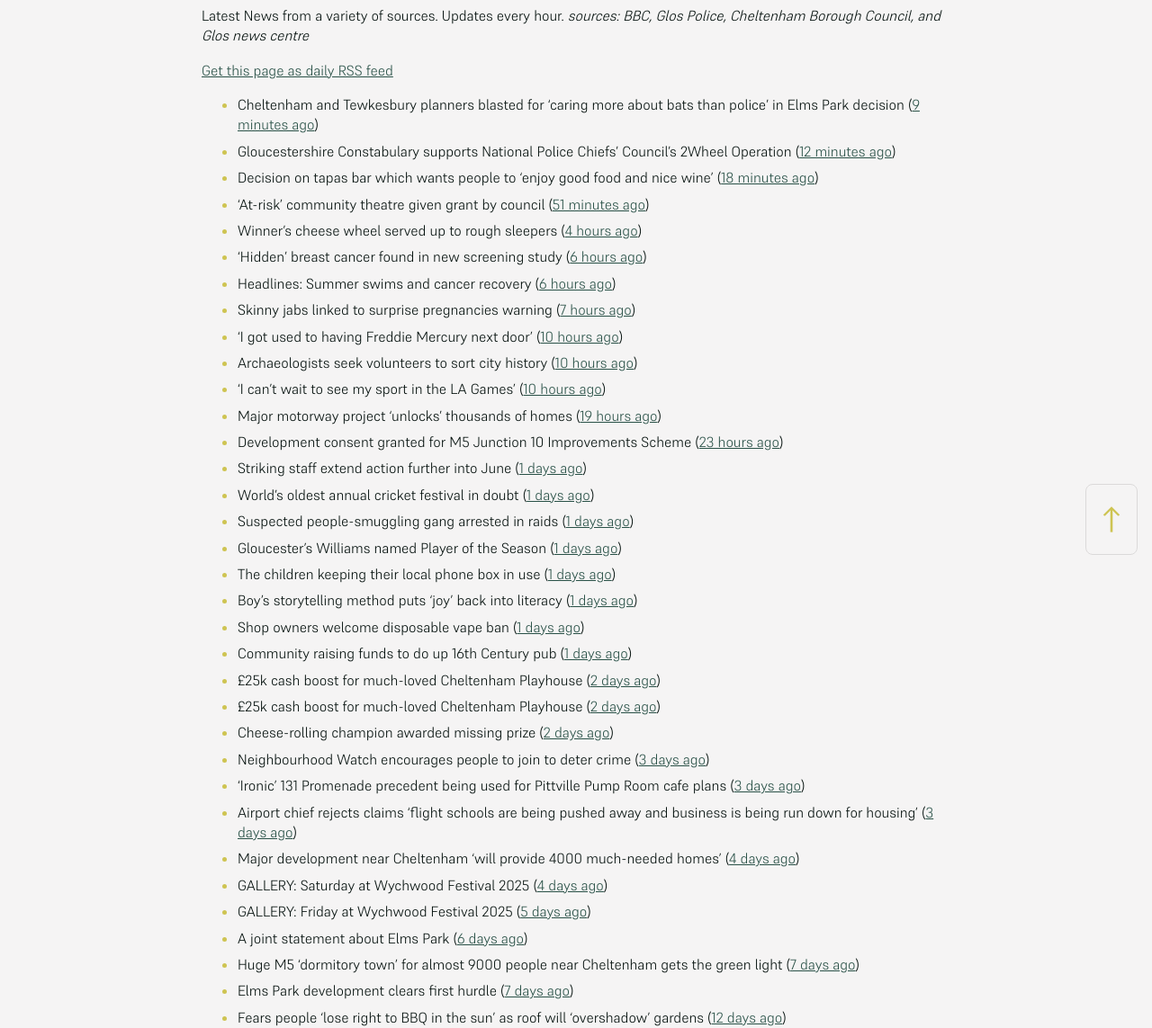
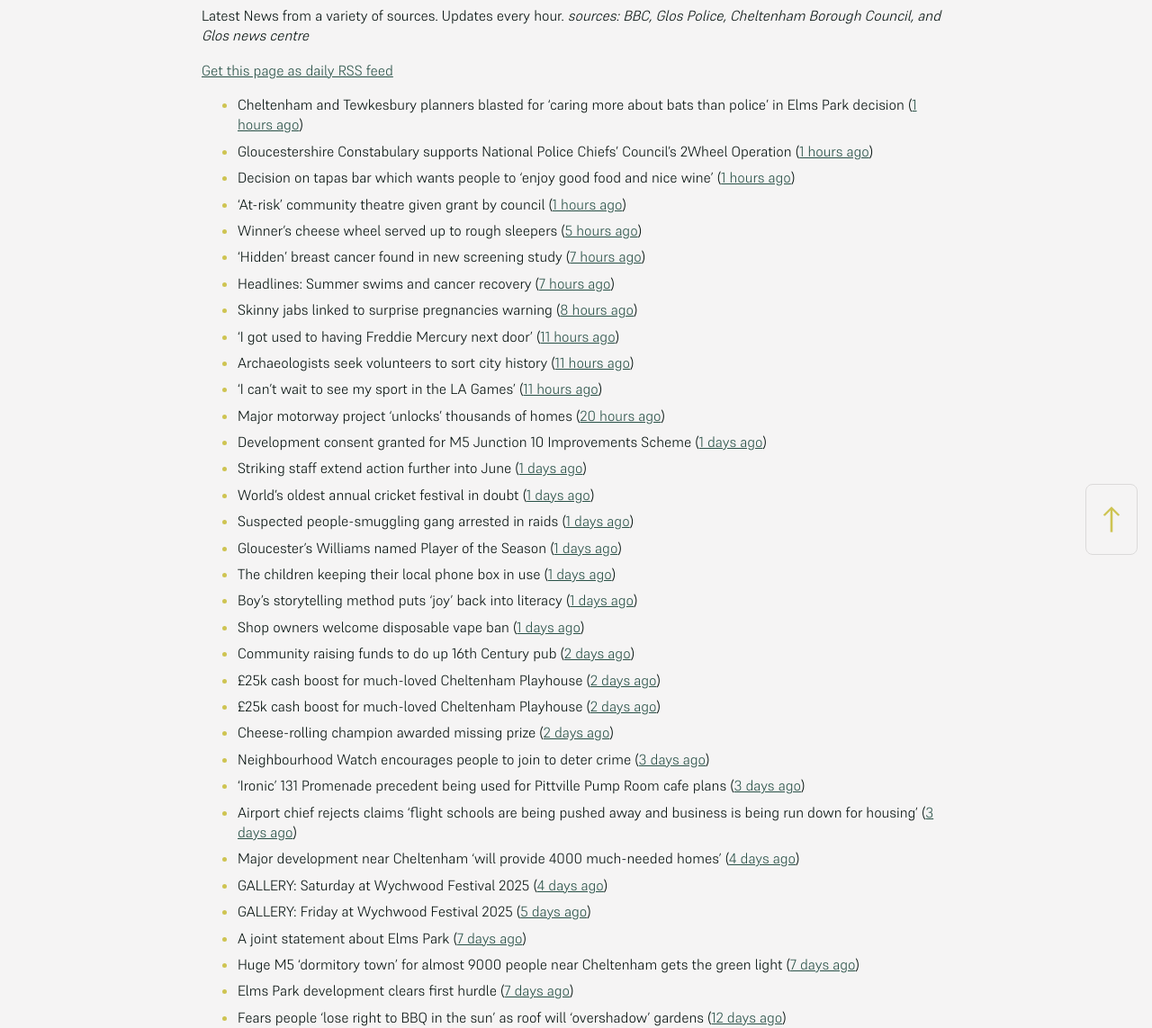
Before and after one commit to mat-0/cheltenham-open-data, a Jekyll site: the page built from _pages/news.md, in a window 1280 px wide. Shown: the part 267-1410 px from the top of the page at 90% size. Built offline with Jekyll 4.4.1, drawn with Linux system fonts in a browser that asks for light colours.

Commit message:
Updated 2025-06-05 16:58:02

```diff
--- a/_pages/news.md
+++ b/_pages/news.md
@@ -12,19 +12,19 @@ _sources: BBC, Glos Police, Cheltenham Borough Council, and Glos news centre_
 [Get this page as daily RSS feed](/daily.rss)
 
 <!-- news_marker starts -->
-- Cheltenham and Tewkesbury planners blasted for ‘caring more about bats than police’ in Elms Park decision ([9 minutes ago](https://gloucesternewscentre.co.uk/cheltenham-and-tewkesbury-planners-blasted-for-caring-more-about-bats-than-police-in-elms-park-decision/))
-- Gloucestershire Constabulary supports National Police Chiefs’ Council’s 2Wheel Operation ([12 minutes ago](https://gloucesternewscentre.co.uk/gloucestershire-constabulary-supports-national-police-chiefs-councils-2wheel-operation/))
-- Decision on tapas bar which wants people to ‘enjoy good food and nice wine’ ([18 minutes ago](https://gloucesternewscentre.co.uk/decision-on-tapas-bar-which-wants-people-to-enjoy-good-food-and-nice-wine/))
-- 'At-risk' community theatre given grant by council ([51 minutes ago](https://www.bbc.com/news/articles/c2kq2d2e71zo))
-- Winner's cheese wheel served up to rough sleepers ([4 hours ago](https://www.bbc.com/news/articles/cvg9z4l01ygo))
-- 'Hidden' breast cancer found in new screening study ([6 hours ago](https://www.bbc.com/news/articles/cd90g95q8v0o))
-- Headlines: Summer swims and cancer recovery ([6 hours ago](https://www.bbc.com/news/articles/ckgxpzv9r41o))
-- Skinny jabs linked to surprise pregnancies warning ([7 hours ago](https://www.bbc.co.uk/sounds/play/p0lgh4cd))
-- 'I got used to having Freddie Mercury next door' ([10 hours ago](https://www.bbc.com/news/articles/cp8ydj0kplyo))
-- Archaeologists seek volunteers to sort city history ([10 hours ago](https://www.bbc.com/news/articles/cgj8z5vj2n4o))
-- 'I can't wait to see my sport in the LA Games' ([10 hours ago](https://www.bbc.com/news/articles/cjdz8yyl92ro))
-- Major motorway project 'unlocks' thousands of homes ([19 hours ago](https://www.bbc.com/news/articles/cvgnz6eyr22o))
-- Development consent granted for M5 Junction 10 Improvements Scheme ([23 hours ago](https://gloucesternewscentre.co.uk/development-consent-granted-for-m5-junction-10-improvements-scheme/))
+- Cheltenham and Tewkesbury planners blasted for ‘caring more about bats than police’ in Elms Park decision ([1 hours ago](https://gloucesternewscentre.co.uk/cheltenham-and-tewkesbury-planners-blasted-for-caring-more-about-bats-than-police-in-elms-park-decision/))
+- Gloucestershire Constabulary supports National Police Chiefs’ Council’s 2Wheel Operation ([1 hours ago](https://gloucesternewscentre.co.uk/gloucestershire-constabulary-supports-national-police-chiefs-councils-2wheel-operation/))
+- Decision on tapas bar which wants people to ‘enjoy good food and nice wine’ ([1 hours ago](https://gloucesternewscentre.co.uk/decision-on-tapas-bar-which-wants-people-to-enjoy-good-food-and-nice-wine/))
+- 'At-risk' community theatre given grant by council ([1 hours ago](https://www.bbc.com/news/articles/c2kq2d2e71zo))
+- Winner's cheese wheel served up to rough sleepers ([5 hours ago](https://www.bbc.com/news/articles/cvg9z4l01ygo))
+- 'Hidden' breast cancer found in new screening study ([7 hours ago](https://www.bbc.com/news/articles/cd90g95q8v0o))
+- Headlines: Summer swims and cancer recovery ([7 hours ago](https://www.bbc.com/news/articles/ckgxpzv9r41o))
+- Skinny jabs linked to surprise pregnancies warning ([8 hours ago](https://www.bbc.co.uk/sounds/play/p0lgh4cd))
+- 'I got used to having Freddie Mercury next door' ([11 hours ago](https://www.bbc.com/news/articles/cp8ydj0kplyo))
+- Archaeologists seek volunteers to sort city history ([11 hours ago](https://www.bbc.com/news/articles/cgj8z5vj2n4o))
+- 'I can't wait to see my sport in the LA Games' ([11 hours ago](https://www.bbc.com/news/articles/cjdz8yyl92ro))
+- Major motorway project 'unlocks' thousands of homes ([20 hours ago](https://www.bbc.com/news/articles/cvgnz6eyr22o))
+- Development consent granted for M5 Junction 10 Improvements Scheme ([1 days ago](https://gloucesternewscentre.co.uk/development-consent-granted-for-m5-junction-10-improvements-scheme/))
 - Striking staff extend action further into June ([1 days ago](https://www.bbc.com/news/articles/cz9y0dnl0k3o))
 - World's oldest annual cricket festival in doubt ([1 days ago](https://www.bbc.com/news/articles/cvgvlx1ve79o))
 - Suspected people-smuggling gang arrested in raids ([1 days ago](https://www.bbc.com/news/articles/cx2j67x49pwo))
@@ -32,7 +32,7 @@ _sources: BBC, Glos Police, Cheltenham Borough Council, and Glos news centre_
 - The children keeping their local phone box in use ([1 days ago](https://www.bbc.com/news/articles/c1dekpd164no))
 - Boy's storytelling method puts 'joy' back into literacy ([1 days ago](https://www.bbc.com/news/articles/c6268ykxkdno))
 - Shop owners welcome disposable vape ban ([1 days ago](https://www.bbc.com/news/articles/cgle5pgy4lgo))
-- Community raising funds to do up 16th Century pub ([1 days ago](https://www.bbc.com/news/articles/c1kvgy4p4nwo))
+- Community raising funds to do up 16th Century pub ([2 days ago](https://www.bbc.com/news/articles/c1kvgy4p4nwo))
 - £25k cash boost for much-loved Cheltenham Playhouse ([2 days ago](https://gloucesternewscentre.co.uk/25k-cash-boost-for-much-loved-cheltenham-playhouse/))
 - £25k cash boost for much-loved Cheltenham Playhouse ([2 days ago](https://www.cheltenham.gov.uk/news/article/3017/25k_cash_boost_for_much-loved_cheltenham_playhouse))
 - Cheese-rolling champion awarded missing prize ([2 days ago](https://www.bbc.com/news/articles/clyzjzkz2v1o))
@@ -42,7 +42,7 @@ _sources: BBC, Glos Police, Cheltenham Borough Council, and Glos news centre_
 - Major development near Cheltenham ‘will provide 4000 much-needed homes’ ([4 days ago](https://gloucesternewscentre.co.uk/major-development-near-cheltenham-will-provide-4000-much-needed-homes/))
 - GALLERY: Saturday at Wychwood Festival 2025 ([4 days ago](https://gloucesternewscentre.co.uk/gallery-saturday-at-wychwood-festival-2025/))
 - GALLERY: Friday at Wychwood Festival 2025 ([5 days ago](https://gloucesternewscentre.co.uk/gallery-friday-at-wychwood-festival-2025/))
-- A joint statement about Elms Park ([6 days ago](https://www.cheltenham.gov.uk/news/article/3015/a_joint_statement_about_elms_park))
+- A joint statement about Elms Park ([7 days ago](https://www.cheltenham.gov.uk/news/article/3015/a_joint_statement_about_elms_park))
 - Huge M5 ‘dormitory town’ for almost 9000 people near Cheltenham gets the green light ([7 days ago](https://gloucesternewscentre.co.uk/huge-m5-dormitory-town-for-almost-9000-people-near-cheltenham-gets-the-green-light/))
 - Elms Park development clears first hurdle ([7 days ago](https://gloucesternewscentre.co.uk/elms-park-development-clears-first-hurdle/))
 - Fears people ‘lose right to BBQ in the sun’ as roof will ‘overshadow’ gardens ([12 days ago](https://gloucesternewscentre.co.uk/fears-people-lose-right-to-bbq-in-the-sun-as-roof-will-overshadow-gardens/))
```
Also changed, not shown: _data/flood.json (+4 -4 lines), _pages/fix-my-street.md (+1 -1 lines), index.md (+5 -5 lines).
